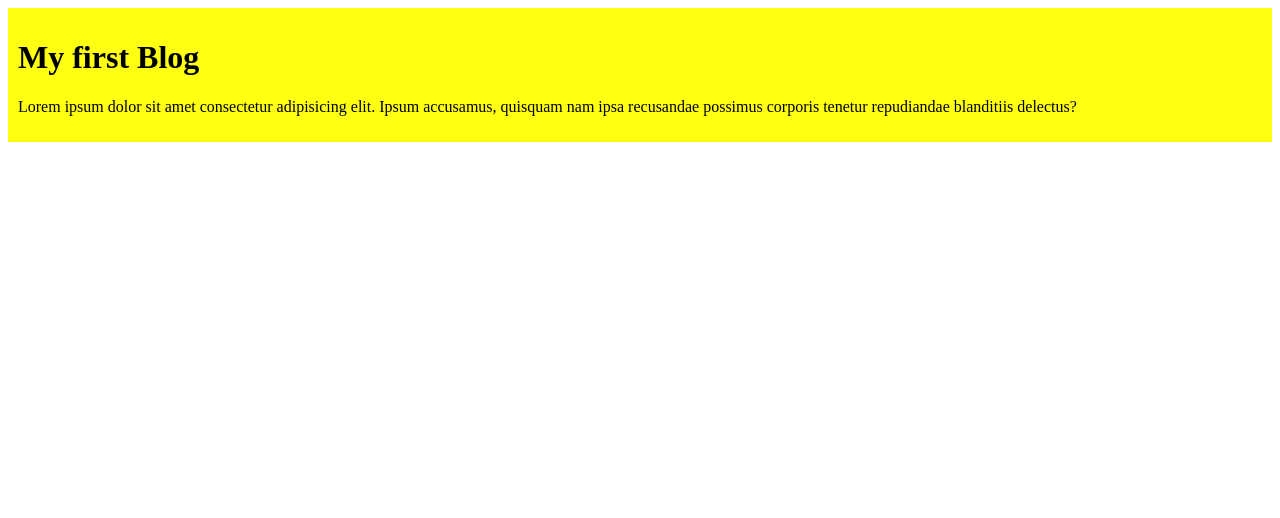
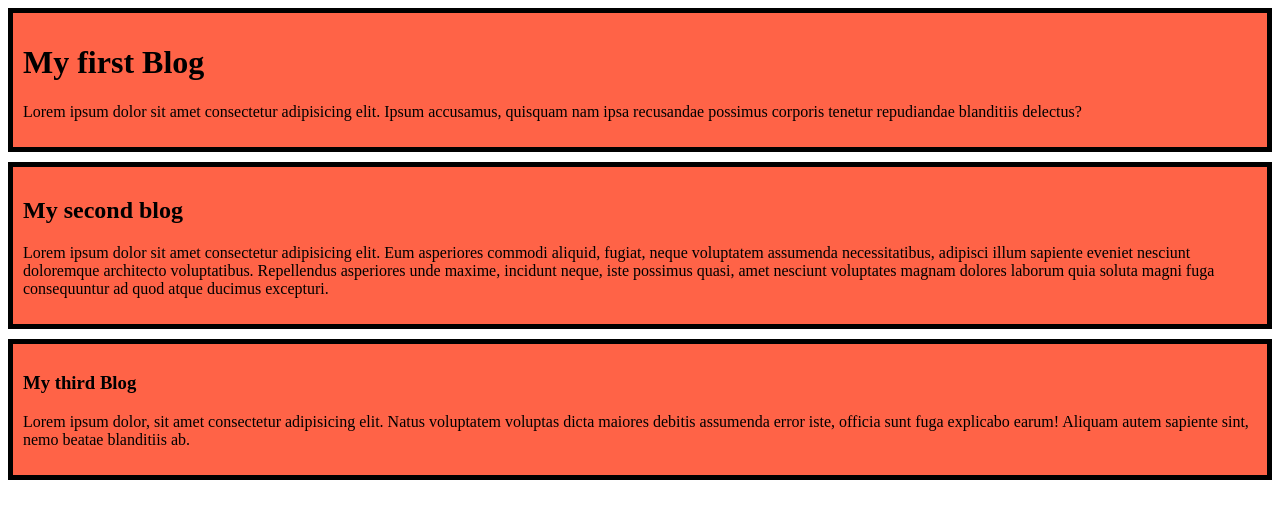
Before and after one commit to safikolislam/My-first-repo, a plain HTML site: page index.html in a window 1280 px wide. Drawn offline with Linux system fonts and the light colour scheme.

Commit message:
added the second and third blog

```diff
--- a/index.html
+++ b/index.html
@@ -4,7 +4,7 @@
     <meta charset="UTF-8" />
     <meta name="viewport" content="width=device-width, initial-scale=1.0" />
     <title>My-first-repo</title>
-    <link rel="stylesheet" href="style.css">
+    <link rel="stylesheet" href="style.css" />
   </head>
   <body>
     <div>
@@ -15,5 +15,26 @@
         repudiandae blanditiis delectus?
       </p>
     </div>
+    <div>
+      <h2>My second blog</h2>
+
+      <p>
+        Lorem ipsum dolor sit amet consectetur adipisicing elit. Eum asperiores
+        commodi aliquid, fugiat, neque voluptatem assumenda necessitatibus,
+        adipisci illum sapiente eveniet nesciunt doloremque architecto
+        voluptatibus. Repellendus asperiores unde maxime, incidunt neque, iste
+        possimus quasi, amet nesciunt voluptates magnam dolores laborum quia
+        soluta magni fuga consequuntur ad quod atque ducimus excepturi.
+      </p>
+    </div>
+    <div>
+      <h3>My third Blog</h3>
+      <p>
+        Lorem ipsum dolor, sit amet consectetur adipisicing elit. Natus
+        voluptatem voluptas dicta maiores debitis assumenda error iste, officia
+        sunt fuga explicabo earum! Aliquam autem sapiente sint, nemo beatae
+        blanditiis ab.
+      </p>
+    </div>
   </body>
 </html>
--- a/style.css
+++ b/style.css
@@ -1,4 +1,6 @@
 div{
-    background:#ff1;
+    background:tomato;
     padding:10px;
+    margin-bottom:10px;
+    border:5px solid;
 }
```
